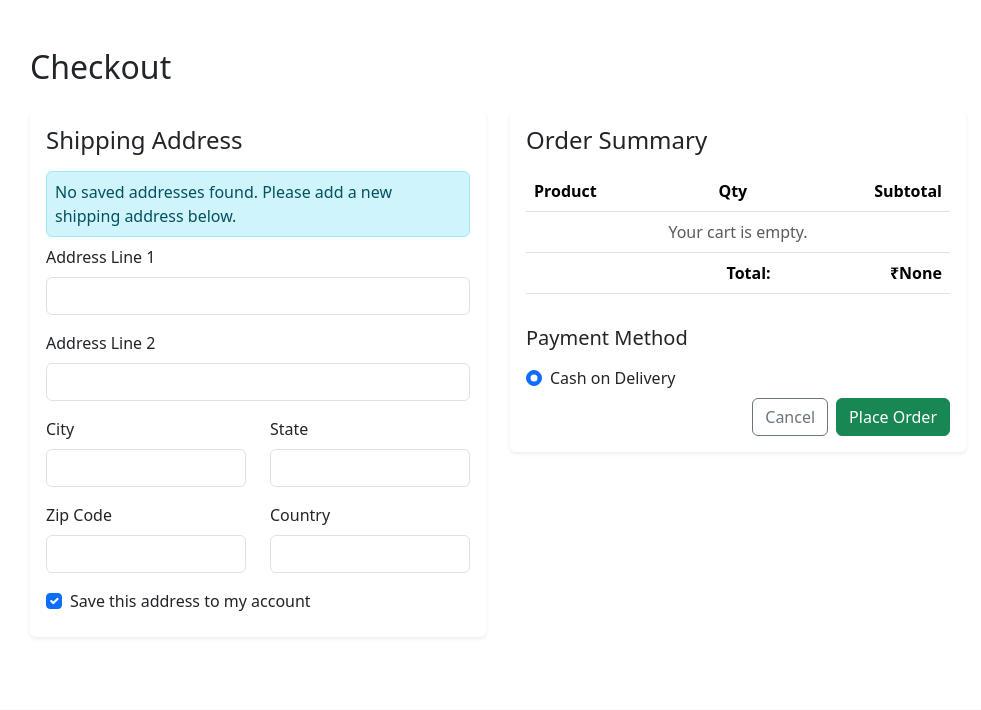
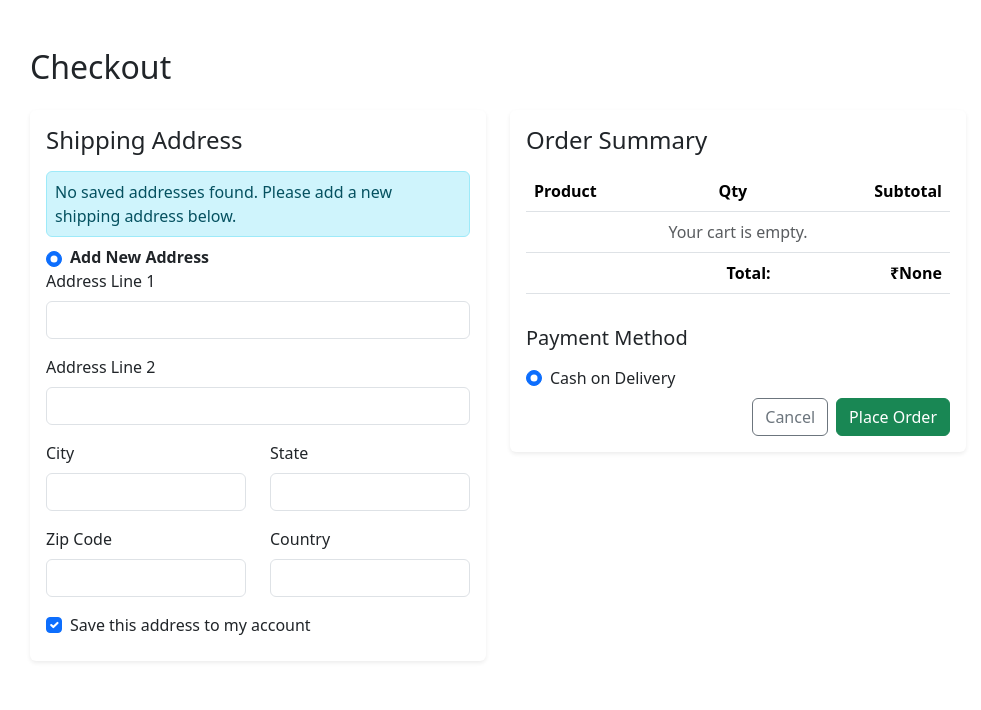
Before and after one commit to faslkp/shoppe, a Django app: page /orders/checkout/ in a window 1280 px wide. Shown: the part 56-766 px from the top of the page, without its empty margins (142-1123 px from the left). Run offline with Django 5.2, Linux system fonts and the light colour scheme; the visitor is signed in with stand-in values (Sample User, id 1); data that the repository does not hold is empty.

Commit message:
bug fix in checkout page address form

```diff
--- a/templates/orders/checkout.html
+++ b/templates/orders/checkout.html
@@ -43,6 +43,12 @@
                             </div>
                         {% else %}
                             <div class="alert alert-info mb-2 p-2">No saved addresses found. Please add a new shipping address below.</div>
+                            <label class="list-group-item list-group-item-action d-flex align-items-center" style="cursor:pointer;">
+                                <input class="form-check-input me-2" type="radio" name="selected_address" value="new" checked id="newAddressRadio" data-address-type="new">
+                                <div>
+                                    <strong>Add New Address</strong>
+                                </div>
+                            </label>
                         {% endif %}
 
                         <div id="newAddressForm" {% if addresses %} style="display:none;" {% endif %}>
```
